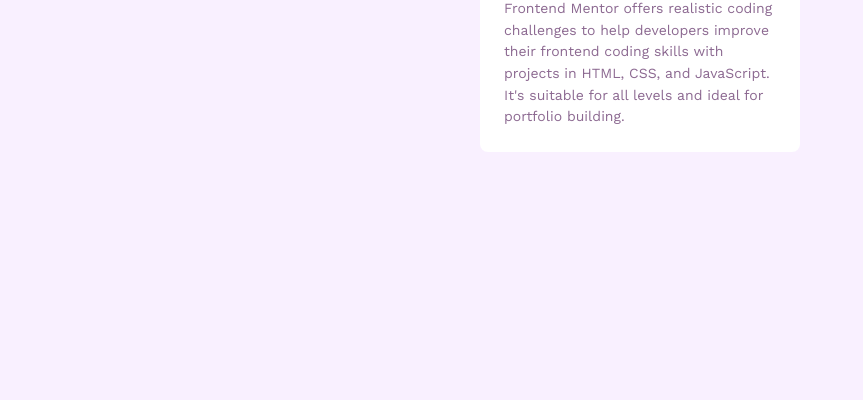
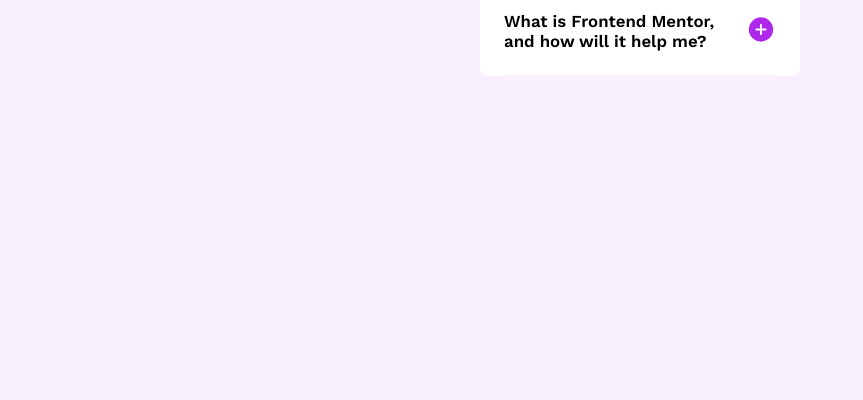
Before and after one commit to Sephydev/faq-accordion-js, a plain HTML site: page index.html in a window 1280 px wide. Shown: the part 400-800 px from the top of the page, without its empty margins (0-863 px from the left). Drawn offline with Linux system fonts and the light colour scheme.

Commit message:
Add hr below first question

```diff
--- a/index.html
+++ b/index.html
@@ -18,8 +18,9 @@
                         <h2>What is Frontend Mentor, and how will it help me?</h2>
                         <button id="question"><img id="question-img" src="./assets/img/icon-plus.svg" width="30" aria-hidden alt="A plus"></button>
                     </div>
-                        <p class="answer" id="answer">Frontend Mentor offers realistic coding challenges to help developers improve their frontend coding skills with projects in HTML, CSS, and JavaScript. It's suitable for all levels and ideal for portfolio building.</p>
+                        <p class="answer hidden" id="answer">Frontend Mentor offers realistic coding challenges to help developers improve their frontend coding skills with projects in HTML, CSS, and JavaScript. It's suitable for all levels and ideal for portfolio building.</p>
                 </section>
+                <hr/>
             </main>
         </div>
         <script src="./script.js"></script>
--- a/script.js
+++ b/script.js
@@ -1,5 +1,5 @@
 const btnQuestion = document.getElementById("question");
-let isHidden = false;
+let isHidden = true;
 
 btnQuestion.addEventListener("click", function(e) {
     const answer = document.getElementById("answer");
--- a/styles.css
+++ b/styles.css
@@ -58,7 +58,7 @@ button {
 }
 
 .answer {
-    margin-bottom: 1.5rem;
+    margin-bottom: 1.25rem;
     color: hsl(292, 16%, 49%);
     font-size: 14px;
     line-height: 1.35rem;
@@ -72,3 +72,8 @@ button {
     max-height: 0;
     margin-bottom: 0
 }
+
+hr {
+    border: none;
+    border-bottom: 1px solid hsl(275, 100%, 97%);
+}
```
